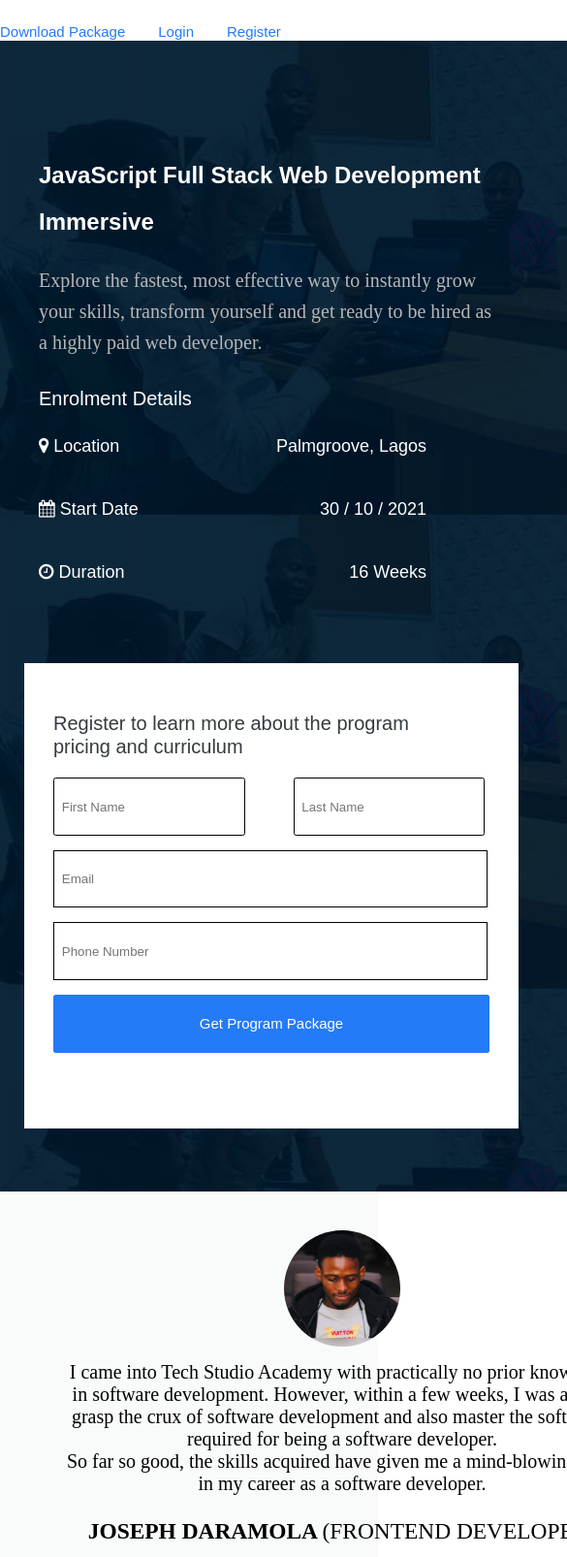
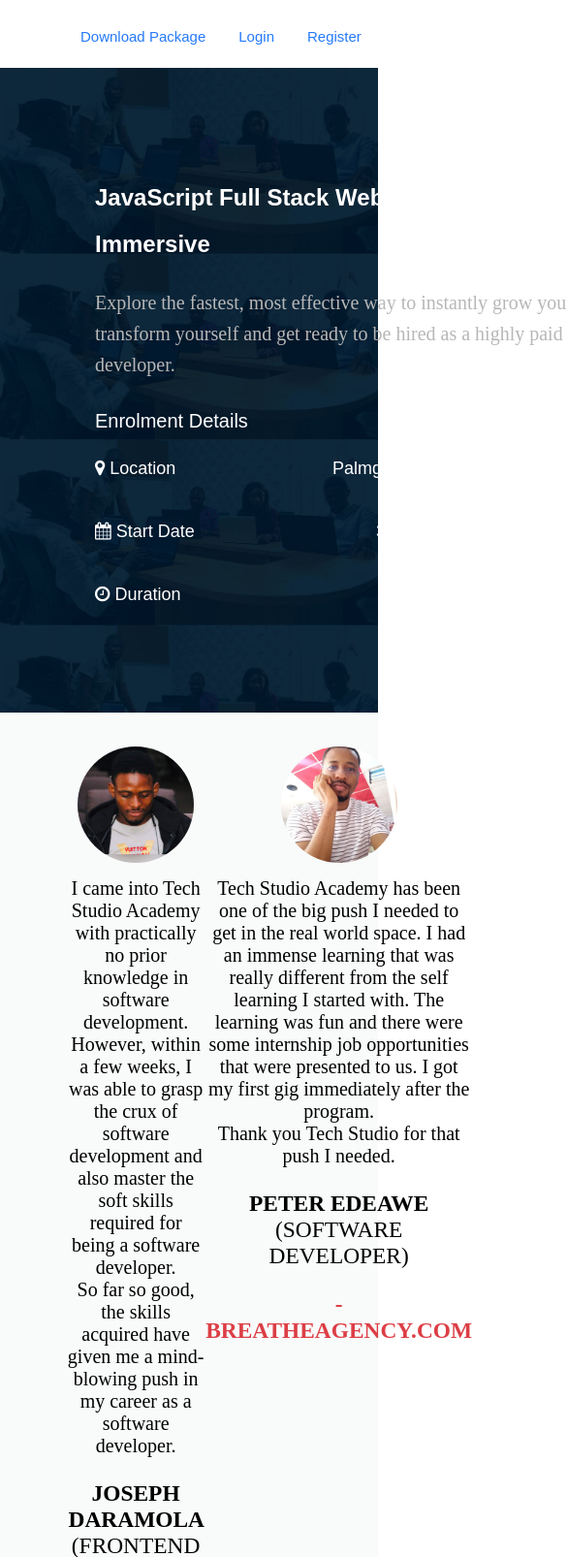
Before and after one commit to quinnnaira/techstudio, a plain HTML site: page index.html in a window 390 px wide. Shown: the part 66-1672 px from the top of the page at 97% size, 585 px wide, since content can reach past the window. Drawn offline with Linux system fonts and the light colour scheme.

Commit message:
image source corrected

```diff
--- a/index.html
+++ b/index.html
@@ -6,16 +6,16 @@
   <meta http-equiv="X-UA-Compatible" content="IE=edge" />
   <meta name="viewport" content="width=device-width, initial-scale=1.0" />
   <title>Tech Studio Academy</title>
-  <link rel="shortcut icon" type="image/png" href="../techstudio/images/logo.svg" />
+  <link rel="shortcut icon" type="image/png" href="./images/logo.svg" />
   <link rel="stylesheet" href="https://cdnjs.cloudflare.com/ajax/libs/font-awesome/4.7.0/css/font-awesome.min.css">
-  <link rel="stylesheet" href="../techstudio/techstud.css" />
+  <link rel="stylesheet" href="techstud.css" />
 </head>
 
 <body>
   <header>
     <div class="header">
       <div class="header-logo">
-        <img  class="img-responsive" src="../techstudio/images/logo.svg" alt="techstudiologo" />
+        <img  class="img-responsive" src="./images/logo.svg" alt="techstudiologo" />
         <div class="header-p">
           <p class="header-p1">TechStudio Academy</p>
           <p class="header-p2"> A Strategic Dots Digital Solutions Company</p>
@@ -98,7 +98,7 @@
       <div class="testimony">
         <div class="testimony1-2">
           <div class="testimony1">
-            <img class="img-responsive" src="../techstudio/images/joseph_avatar techstudio.jpeg" alt="joseph_avatar">
+            <img class="img-responsive" src="./images/joseph_avatar techstudio.jpeg" alt="joseph_avatar">
             <p>I came into Tech Studio Academy with practically no prior knowledge in software development. However,
               within a few weeks, I was able to grasp the crux of software development and also master the soft skills
               required for being a software developer.</p>
@@ -109,7 +109,7 @@
             </p>
           </div>
           <div class="testimony2">
-            <img class="img-responsive" src="../techstudio/images/peter_avatar techstudio.jpeg" alt="peter_avatar">
+            <img class="img-responsive" src="./images/peter_avatar techstudio.jpeg" alt="peter_avatar">
             <p>Tech Studio Academy has been one of the big push I needed to get in the real world space. I had an
               immense
               learning that was really different from the self learning I started with. The learning was fun and there
@@ -125,7 +125,7 @@
         <div class="testing">
           <div class="testing1"></div>
           <div class="testimony3">
-            <img class="img-responsive" src="../techstudio/images/rilwan_avatar techstudio.jpeg" alt="rilwan_avatar">
+            <img class="img-responsive" src="./images/rilwan_avatar techstudio.jpeg" alt="rilwan_avatar">
             <p>I bless the day the Instagram algorithm pop up Tech Studio Academy to my news feed. I read through their
               curriculum and other details about the Bootcamp and I told myself this is the opportunity I've been
               waiting
@@ -146,14 +146,14 @@
       <div class="cal-boa-suit">
         <div class="calboasuit">
           <div class="calender">
-            <img class="img-responsive" src="../techstudio/images/calendarlogo.png" alt="calender">
+            <img class="img-responsive" src="./images/calendarlogo.png" alt="calender">
             <h2>16-Week Bootcamp</h2>
             <p>In 16 weeks, you’ll be a professional javascript full-stack developer, able to build real-time
               interactive and dynamic applications. We teach the JavaScript language because of it's growing popularity
               every day and it's here to stay.</p>
           </div>
           <div class="board">
-            <img class="img-responsive" src="../techstudio/images/boardlogo.png " alt="board">
+            <img class="img-responsive" src="./images/boardlogo.png " alt="board">
             <h2>Develop New Skills
             </h2>
             <p>You'll get your hands dirty by building real life websites,APIs, and data-driven apps to gain confidence
@@ -161,7 +161,7 @@
               portfolio.</p>
           </div>
           <div class="suitcase">
-            <img class="img-responsive" src="../techstudio/images/suitcase.png" alt="suitcase">
+            <img class="img-responsive" src="./images/suitcase.png" alt="suitcase">
             <h2>Be An Expert</h2>
             <p>You graduate with a valued portfolio required to launch your career. All our students receive career
               guidance and mentorship with the support of our career counselors through every step of their job search.
@@ -198,7 +198,7 @@
             <button>Get Program Package</button>
           </div>
           <div class="section4img">
-            <img class="img-responsive" src="../techstudio/images/grouppic1.jpeg" alt="">
+            <img class="img-responsive" src="./images/grouppic1.jpeg" alt="">
           </div>
         </div>
       </div>
@@ -214,7 +214,7 @@
 
         </p>
 
-        <img src="../techstudio/images/studentsEX.jpeg" alt="">
+        <img src="./images/studentsEX.jpeg" alt="">
       </div>
       <div class="section5flex">
         <div class="section5ph">
@@ -359,7 +359,7 @@
         </div>
         <div class="section7flex-2">
           <div>
-            <img class="img-responsive" src="../techstudio/images/careersupport.jpeg" alt="">
+            <img class="img-responsive" src="./images/careersupport.jpeg" alt="">
           </div>
           <div>
             <h4>
--- a/techstud.css
+++ b/techstud.css
@@ -1,4 +1,5 @@
 /* HEADER STYLING */
+
 body {
   padding: 0;
   margin: 0;
@@ -57,6 +58,7 @@
 
 nav {
   margin-top: 20px;
+
 }
 
 nav a {
@@ -78,7 +80,7 @@
 
 .section1 {
   padding: 30px 10px;
-  background-image: url(../techstudio/images/techstudio\ bg\ .jpeg);
+  background-image: url(./images/techstudio\ bg\ .jpeg);
   background-size: 100%;
 }
 
@@ -154,7 +156,7 @@
   font-size: 20px;
   font-weight: 300px;
   line-height: 24px;
-  width: 400px;
+  /* width: 400px; */
   height: 48px;
 }
 .name {
@@ -453,70 +455,17 @@
   display: flex;
 }
 
-@media (max-width: 425px) {
+@media (max-width: 600px) {
   .header {
     display: flex;
     flex-direction: column;
     flex-wrap: wrap;
-    margin: 0px;
     height: 20%;
-
   }
-  .navdiv {
-    width: 200%;
-  }
-  div .text-form {
-    width: 400px;
+  .formtext{
     display: flex;
     flex-direction: column;
     flex-wrap: wrap;
-    padding: 5px 0px;
-    margin: 0px;
-  }
-  .section1 {
-    width:250%;
-
-  }
-  .formtext {
-
-    margin: 0px;
-    /* padding: 10px 30px; */
-  }
-  .form{
-    margin: 0px;
-    width: 450px;
-  }
-  .name {
-    display: flex;
-    justify-content: space-between;
-  }
-  form .name1 {
-    margin-right: 40px;
-    width: 50%;
-    height: 50px;
-    border-radius: 2.5px;
-    cursor: type;
-    margin-bottom: 15px;
-    border: 1px solid black;
-    padding: 3.75px 7.75px;
-  }
-  form .name2 {
-    margin-right: 5px;
-    width: 50%;
-    height: 50px;
-    border-radius: 2.5px;
-    cursor: type;
-    margin-bottom: 15px;
-    border: 1px solid black;
-    padding: 3.75px 7.75px;
   }
 
-  .testimony1-2 {
-    display: flex;
-    flex-direction: column;
-    flex-wrap: wrap;
-    padding: 5px 0px;
-    margin: none;
-    justify-content: start;
-  }
 }
```
Also changed, not shown: 1 other file.
